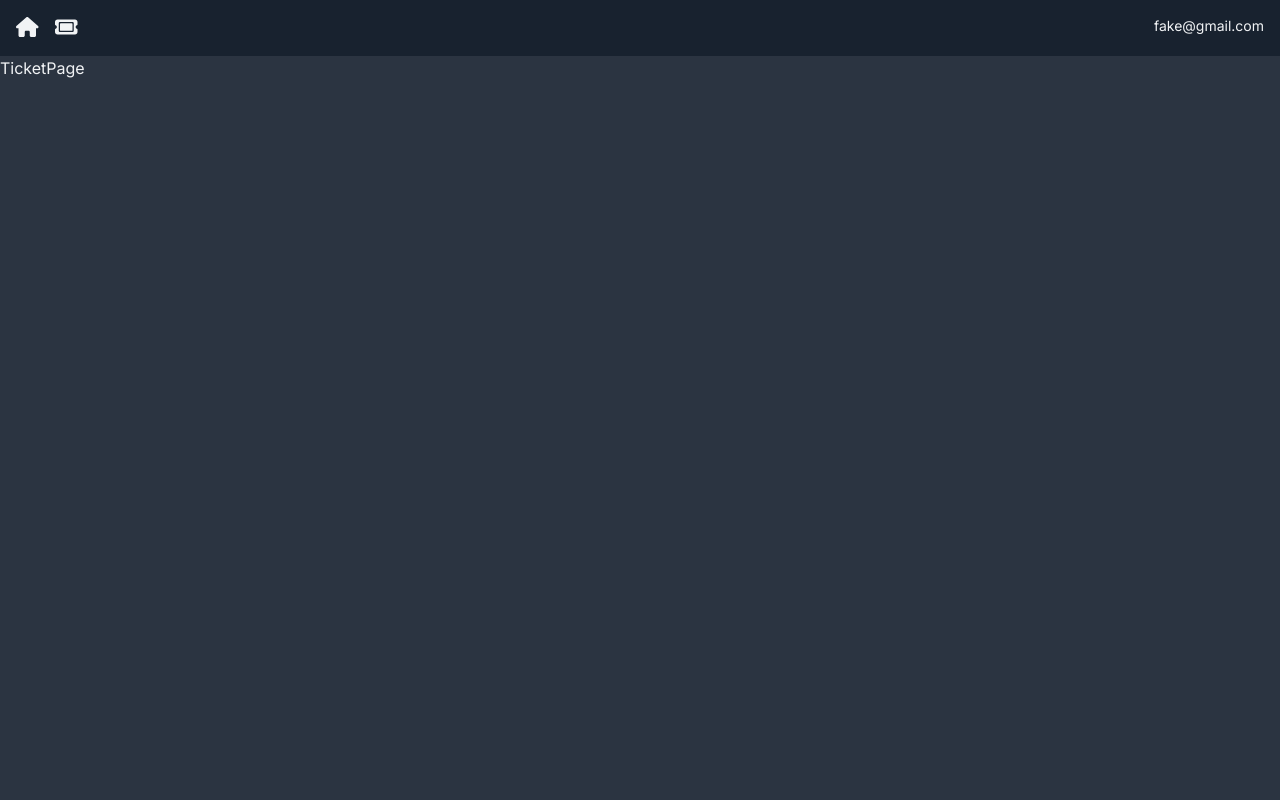
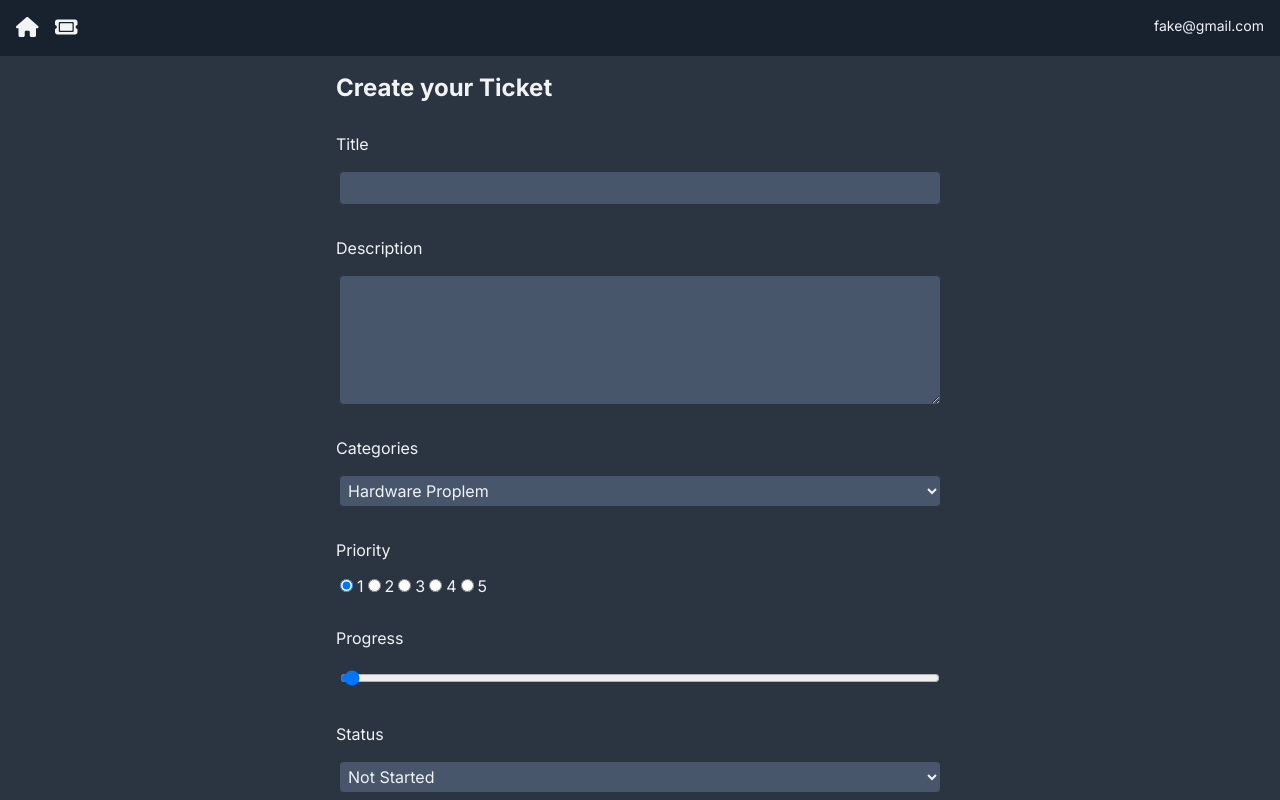
Before and after one commit to subash-43/TicketApp, a Next.js app: page /TicketPage/new in a window 1280 px wide. Built offline with nearby package versions, Linux system fonts and the light colour scheme.

Commit message:
mongodb setup completed

```diff
--- a/app/(components)/PriorityDisplay.jsx
+++ b/app/(components)/PriorityDisplay.jsx
@@ -2,14 +2,16 @@
 import { FontAwesomeIcon } from "@fortawesome/react-fontawesome";
 import React from "react";
 
-const PriorityDisplay = () => {
+const PriorityDisplay = ({ priority }) => {
+
+
   return (
     <div className="flex align-baseline">
-      <FontAwesomeIcon icon={faFire} className="text-red-400"/>
-      <FontAwesomeIcon icon={faFire} className="text-red-400"/>
-      <FontAwesomeIcon icon={faFire} className="text-red-400"/>
-      <FontAwesomeIcon icon={faFire} className="text-red-400"/>
-      <FontAwesomeIcon icon={faFire} className="text-red-400"/>
+      <FontAwesomeIcon icon={faFire} className={`pr-1 ${priority > 0 ? 'text-red-400' : 'text-slate-400'}`} />
+      <FontAwesomeIcon icon={faFire} className={`pr-1 ${priority > 1 ? 'text-red-400' : 'text-slate-400'}`} />
+      <FontAwesomeIcon icon={faFire} className={`pr-1 ${priority > 2 ? 'text-red-400' : 'text-slate-400'}`} />
+      <FontAwesomeIcon icon={faFire} className={`pr-1 ${priority > 3 ? 'text-red-400' : 'text-slate-400'}`} />
+      <FontAwesomeIcon icon={faFire} className={`pr-1 ${priority > 4 ? 'text-red-400' : 'text-slate-400'}`} />
     </div>
   );
 };
--- a/app/(components)/TicketCard.jsx
+++ b/app/(components)/TicketCard.jsx
@@ -3,11 +3,11 @@
 import ProgressDisplay from "./ProgressDisplay";
 import StatusDisplay from "./StatusDisplay";
 
-const TicketCard = () => {
+const TicketCard = ({ticket}) => {
   return (
     <div className="flex flex-col bg-card hover:bg-card-hover rounded-md shadow-lg p-3 m-2">
       <div className="flex mb-3">
-        <PriorityDisplay />
+        <PriorityDisplay priority={ticket.priority} />
         <div className="ml-auto">
           <DeleteBlock />
         </div>
--- a/app/(components)/TicketForm.jsx
+++ b/app/(components)/TicketForm.jsx
@@ -5,15 +5,34 @@
 
 const TicketForm = () => {
 
-    const handleChange = (e) => {
-        const value = e.target.value;
-        const name = e.target.name;
-        setFormData((preState) => ({
-        ...preState,
-        [name]: value
+  const router = useRouter()
 
-        }))
-    }
+  const handleChange = (e) => {
+    const value = e.target.value;
+    const name = e.target.name;
+
+
+    setFormData((preState) => ({
+      ...preState,
+      [name]: value,
+    }));
+  };
+
+  const handleSubmit = async (e) => {
+    e.preventDefault();
+    const res = await fetch('/api/Tickets',{
+      method: 'POST',
+      body: JSON.stringify({formData}),
+      'content-type': "application/json"
+    })
+    if(!res.ok){
+      throw new Error(
+        "Failed to create Ticket."
+      )}
+      router.refresh()
+      router.push('/')
+
+  };
 
   const startingTicketData = {
     title: "",
@@ -21,14 +40,18 @@
     priority: 1,
     progress: 0,
     status: "not started",
-    catagory: "Hardware proplem",
+    category: "Hardware proplem",
   };
 
   const [formData, setFormData] = useState(startingTicketData);
 
   return (
     <div className="flex justify-center">
-      <form>
+      <form
+        className="flex flex-col gap-3 w-1/2"
+        method="post"
+        onSubmit={handleSubmit}
+      >
         <h3>Create your Ticket</h3>
         <label>Title</label>
         <input
@@ -39,6 +62,93 @@
           required={true}
           value={formData.title}
         />
+        <label>Description</label>
+        <textarea
+          id="description"
+          name="description"
+          onChange={handleChange}
+          required={true}
+          value={formData.description}
+          rows="5"
+        />
+
+        <label>Categories</label>
+        <select
+          name="category"
+          value={formData.category}
+          onChange={handleChange}
+        >
+          <option value="Harward Proplem">Hardware Proplem</option>
+          <option value="Software Proplem">Software Proplem</option>
+          <option value="Project">Project</option>
+        </select>
+
+        <label>Priority</label>
+        <div>
+          <input
+            id="priority-1"
+            name="priority"
+            type="radio"
+            onChange={handleChange}
+            value={1}
+            checked={formData.priority == 1}
+          />
+          <label>1</label>
+          <input
+            id="priority-2"
+            name="priority"
+            type="radio"
+            onChange={handleChange}
+            value={2}
+            checked={formData.priority == 2}
+          />
+          <label>2</label>
+          <input
+            id="priority-3"
+            name="priority"
+            type="radio"
+            onChange={handleChange}
+            value={3}
+            checked={formData.priority == 3}
+          />
+          <label>3</label>
+          <input
+            id="priority-4"
+            name="priority"
+            type="radio"
+            onChange={handleChange}
+            value={4}
+            checked={formData.priority == 4}
+          />
+          <label>4</label>
+          <input
+            id="priority-5"
+            name="priority"
+            type="radio"
+            onChange={handleChange}
+            value={5}
+            checked={formData.priority == 5}
+          />
+          <label>5</label>
+        </div>
+        <label>Progress</label>
+        <input
+          type="range"
+          id="progress"
+          name="progress"
+          value={formData.progress}
+          min={"0"}
+          max={"100"}
+          onChange={handleChange}
+        />
+        <label>Status</label>
+        <select name="status" value={formData.status} onChange={handleChange}>
+          <option value="not Started">Not Started</option>
+          <option value="started">Started</option>
+          <option value="done">Done</option>
+        </select>
+
+        <input type="submit" className="btn" value={"Create Ticket"} />
       </form>
     </div>
   );
--- a/app/(models)/Tickets.js
+++ b/app/(models)/Tickets.js
@@ -1,22 +1,23 @@
-import mongoose,{Schema} from "mongoose";
+import mongoose, { Schema } from "mongoose";
 
 mongoose.connect(process.env.MONGODB_URI);
-mongoose.Promise = global.Promise
+mongoose.Promise = global.Promise;
 
 const ticketSchema = new Schema(
   {
     title: String,
     description: String,
-        catagory: String,
-        priotory: Number,
+    category: String,
+    priority: Number,
     progress: Number,
     status: String,
     active: Boolean,
   },
   {
-        timestamps:true
+    timestamps: true,
   }
 );
 
-const Ticket = mongoose.models.Ticket || mongoose.models("Ticket", ticketSchema)
-export default Ticket
+const Ticket = mongoose.models.Ticket || mongoose.model("Ticket", ticketSchema);
+
+export default Ticket;
--- a/app/TicketPage/[id]/page.jsx
+++ b/app/TicketPage/[id]/page.jsx
@@ -1,4 +1,6 @@
+import TicketForm from "@/app/(components)/TicketForm";
+
 const TicketPage = ({param}) => {
-    return <div>TicketPage {param}</div>
+    return <TicketForm/>;
 }
 export default TicketPage;
--- /dev/null
+++ b/app/api/Tickets/route.js
@@ -0,0 +1,26 @@
+import Ticket from "@/app/(models)/Tickets";
+import { NextResponse } from "next/server";
+
+export async function POST(req) {
+    try {
+        const body = await req.json()
+        const ticketData = body.formData;
+
+        await Ticket.create(ticketData);
+
+        return NextResponse.json({ message: "Ticket Created" }, { status: 201 })
+    } catch (error) {
+        return NextResponse.json({ message: "Error", error }, { status: 500 });
+    }
+}
+
+export async function GET() {
+    try {
+      const tickets = await Ticket.find();
+
+      return NextResponse.json({ tickets }, { status: 200 });
+    } catch (err) {
+      console.log(err);
+      return NextResponse.json({ message: "Error", err }, { status: 500 });
+    }
+  }
--- a/app/api/route.js
+++ /dev/null
@@ -1,15 +0,0 @@
-import Ticket from "../(models)/Tickets";
-import { NextResponse } from "next/server";
-
-export async function POST(req) {
-    try {
-        const body = await req.json()
-        const ticketData = body.formData
-
-        await Ticket.create(ticketData)
-
-        return NextResponse.json({message: "Ticket Created"}, {status: 201})
-    } catch (error) {
-        return NextResponse.json({ message: "Error", error }, { status: 500 });
-    }
-}
--- a/app/globals.css
+++ b/app/globals.css
@@ -2,38 +2,61 @@
 @tailwind components;
 @tailwind utilities;
 
-@layer base{
+html,
+body {
+  margin: 0;
+  padding: 0;
+  font-family: "Trebuchet MS", "Lucida Sans Unicode", "Lucida Grande",
+    "Lucida Sans", Arial, sans-serif;
+}
+
+@layer base {
   h1,
   h2,
   h3,
-    h4{
+  h4,
+  h5,
+  h6 {
     @apply font-bold;
+  }
+
+  h1 {
+    @apply text-4xl;
+    margin: 0 0 5px 0;
+  }
+  h2 {
+    @apply text-3xl;
+  }
+  h3 {
+    @apply text-2xl;
+  }
+  h4 {
+    @apply text-xl;
+  }
+  h5 {
+    @apply text-lg;
+  }
+  p {
+    @apply text-sm;
+  }
+  form {
+    @apply  rounded-xl p-4
+  }
+  label {
+    @apply mt-4
+  }
+  input,
+  select,
+  textarea {
+    @apply m-1 rounded  bg-card p-1;
   }
 }
 
-h1 {
-    @apply text-4xl
-}
-h2 {
-    @apply text-3xl
-}
-h3 {
-    @apply text-2xl
-}
-h4 {
-    @apply text-xl
-}
-
-p {
-    @apply text-sm text-default
-}
-
-@layer components{
+@layer components {
   .icon {
-        @apply text-default text-xl;
+    @apply  text-default text-xl;
   }
   .btn {
-        @apply hover: no-underline bg-blue-accent hover:bg-blue-accent-hover tracking-wider w-full text-center text-nav font-bold cursor-pointer uppercase px-4 py-2 rounded-md transition-colors block;
+    @apply  hover:no-underline bg-blue-accent tracking-wider w-full text-center text-nav font-bold cursor-pointer uppercase px-4 py-2 rounded-md hover:bg-blue-accent-hover transition-colors block;
   }
-
 }
--- a/app/page.js
+++ /dev/null
@@ -1,15 +0,0 @@
-import TicketCard from "./(components)/TicketCard";
-
-export default function Dashboard() {
-  return (
-    <div className="p-5 ">
-      <div className="lg:grid grid-cols-2 xl:grid-cols-4">
-        <TicketCard />
-        <TicketCard />
-        <TicketCard />
-        <TicketCard />
-      </div>
-    </div>
-  )
-
-}
--- /dev/null
+++ b/app/page.jsx
@@ -0,0 +1,63 @@
+import TicketCard from "./(components)/TicketCard";
+
+const getTickets = async () => {
+  try {
+    const res = await fetch("http://localhost:3001/api/Tickets", {
+      cache: "no-store",
+    });
+
+    if (!res.ok) {
+      throw new Error("Failed to fetch topics");
+    }
+
+    return res.json();
+  } catch (error) {
+    console.log("Failed to get Tickets", error);
+  }
+};
+
+
+
+const Dashboard = async () => {
+  const data = await getTickets();
+
+  // Make sure we have tickets needed for production build.
+  if (!data?.tickets) {
+    return <p>No tickets.</p>;
+  }
+
+
+  const tickets = data.tickets;
+
+  const uniqueCategories = [
+    ...new Set(tickets?.map(({category}) => category)),
+  ];
+
+
+
+   return (
+    <div className="p-5">
+      <div>
+        {tickets &&
+          uniqueCategories?.map((uniqueCategory, categoryIndex) => (
+            <div key={categoryIndex} className="mb-4">
+              <h2>{uniqueCategory}</h2>
+              <div className="lg:grid grid-cols-2 xl:grid-cols-4 ">
+                {tickets
+                  .filter((ticket) => ticket.category === uniqueCategory)
+                  .map((filteredTicket, _index) => (
+                    <TicketCard
+                      id={_index}
+                      key={_index}
+                      ticket={filteredTicket}
+                    />
+                  ))}
+              </div>
+            </div>
+          ))}
+      </div>
+    </div>
+  );
+};
+
+export default Dashboard;
```
Lines whose indentation alone changed are shown as unchanged.
